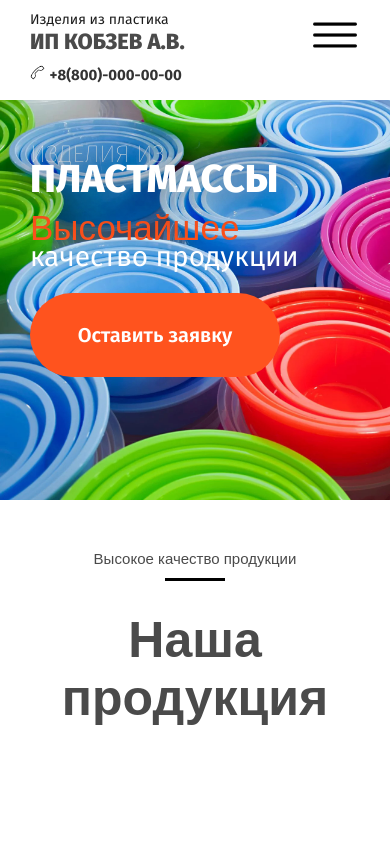
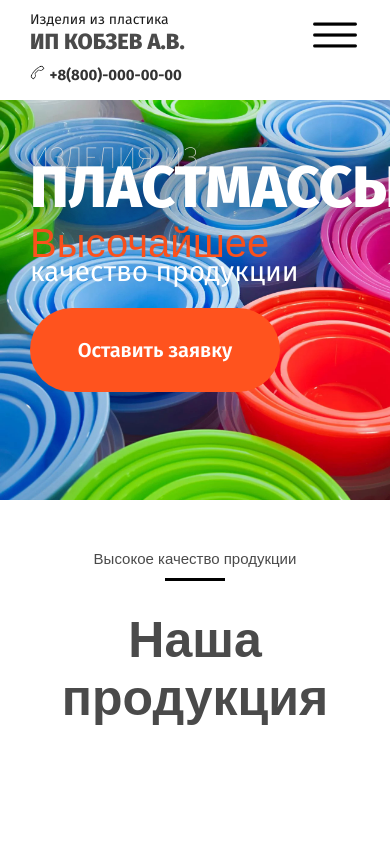
Before and after one commit to Dronrus86/plastic-products, a plain HTML site: page index.html in a window 390 px wide. Shown: the top 844 px of the page. Drawn offline with Linux system fonts and the light colour scheme; a web font is replaced by a local one.

Commit message:
the first iteration

```diff
--- a/css_main/style.css
+++ b/css_main/style.css
@@ -1022,17 +1022,17 @@ li {
     }
 
     .header_background_img_container_text1 {
-        font-size: 24px;
+        font-size: 30px;
 
     }
 
     .header_background_img_container_text2 {
-        font-size: 10vw;
+        font-size: 15vw;
 
     }
 
     .header_background_img_container_text3 {
-        font-size: 35px;
+        font-size: 40px;
         line-height: 24px;
         display: block;
         padding-top: 20px;
@@ -1150,7 +1150,7 @@ li {
     }
 
     .block_contact_orange p {
-        font-size: 22px;
+        font-size: 26px;
 
     }
 
@@ -1176,7 +1176,7 @@ li {
 
     .block_contacts_item_text {
         padding-top: 10px;
-        font-size: 18px;
+        font-size: 22px;
 
     }
 }
```
